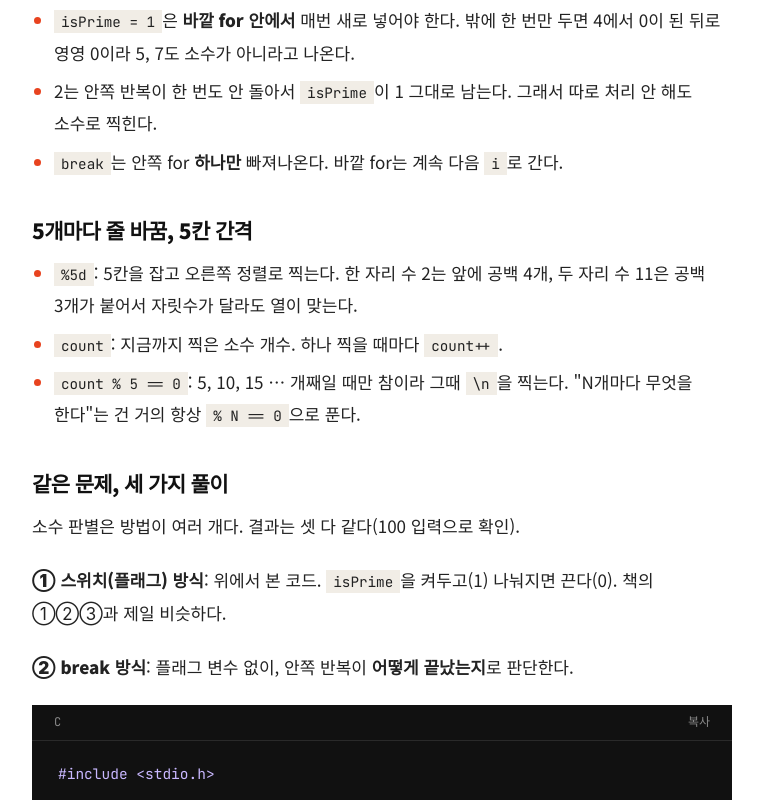
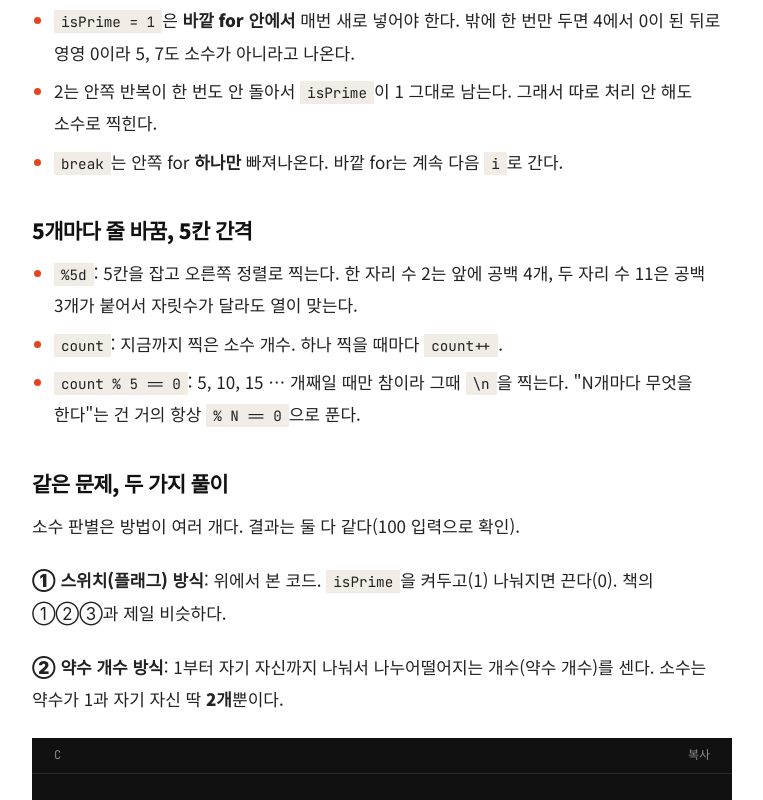
Before and after one commit to Leedonggeon123/C_STUDY, a plain HTML site: page ch06/index.html in a window 1280 px wide. Shown: the part 11200-12000 px from the top of the page, without its empty margins (396-1159 px from the left). Drawn offline with Linux system fonts and the light colour scheme.

Commit message:
Update index.html

```diff
--- a/ch06/index.html
+++ b/ch06/index.html
@@ -444,45 +444,10 @@ int main(void)
 <li><code>count</code>: 지금까지 찍은 소수 개수. 하나 찍을 때마다 <code>count++</code>.</li>
 <li><code>count % 5 == 0</code>: 5, 10, 15 … 개째일 때만 참이라 그때 <code>\n</code>을 찍는다. "N개마다 무엇을 한다"는 건 거의 항상 <code>% N == 0</code>으로 푼다.</li>
 </ul>
-<h3 id="_10">같은 문제, 세 가지 풀이</h3>
-<p>소수 판별은 방법이 여러 개다. 결과는 셋 다 같다(100 입력으로 확인).</p>
+<h3 id="_10">같은 문제, 두 가지 풀이</h3>
+<p>소수 판별은 방법이 여러 개다. 결과는 둘 다 같다(100 입력으로 확인).</p>
 <p><strong>① 스위치(플래그) 방식</strong>: 위에서 본 코드. <code>isPrime</code>을 켜두고(1) 나눠지면 끈다(0). 책의 ①②③과 제일 비슷하다.</p>
-<p><strong>② break 방식</strong>: 플래그 변수 없이, 안쪽 반복이 <strong>어떻게 끝났는지</strong>로 판단한다.</p>
-<div class="codewrap"><div class="bar"><span>C</span><button class="copy" type="button">복사</button></div><pre class="hl"><code class="language-c">#include &lt;stdio.h&gt;
-
-int main(void)
-{
-    int num, i, j;
-    int count = 0;
-
-    printf("2 이상의 정수를 입력하세요 : ");
-    scanf("%d", &amp;num);
-
-    for (i = 2; i &lt;= num; i++)
-    {
-        for (j = 2; j &lt; i; j++)
-        {
-            if (i % j == 0)
-                break;           // 나눠지면 바로 탈출
-        }
-
-        if (j == i)              // break 없이 끝까지 돌았다면 소수
-        {
-            printf("%5d", i);
-            count++;
-            if (count % 5 == 0)
-                printf("\n");
-        }
-    }
-    return 0;
-}</code></pre></div>
-<p>안쪽 for가 끝나는 경우는 두 가지다.</p>
-<ul>
-<li>중간에 나눠지는 수를 만나서 <code>break</code>로 빠져나옴 → 이때 <code>j</code>는 <code>i</code>보다 작다.</li>
-<li>한 번도 안 나눠져서 조건 <code>j &lt; i</code>가 거짓이 될 때까지 끝까지 돎 → 이때 <code>j</code>는 정확히 <code>i</code>.</li>
-</ul>
-<p>그래서 <code>j == i</code>면 소수다. 반복문이 끝난 뒤에도 <code>j</code> 값을 써야 하니까 <code>j</code>를 for 괄호 안이 아니라 위에서 미리 선언해야 한다.</p>
-<p><strong>③ 약수 개수 방식</strong>: 1부터 자기 자신까지 나눠서 나누어떨어지는 개수(약수 개수)를 센다. 소수는 약수가 1과 자기 자신 딱 <strong>2개</strong>뿐이다.</p>
+<p><strong>② 약수 개수 방식</strong>: 1부터 자기 자신까지 나눠서 나누어떨어지는 개수(약수 개수)를 센다. 소수는 약수가 1과 자기 자신 딱 <strong>2개</strong>뿐이다.</p>
 <div class="codewrap"><div class="bar"><span>C</span><button class="copy" type="button">복사</button></div><pre class="hl"><code class="language-c">#include &lt;stdio.h&gt;
 
 int main(void)
@@ -513,7 +478,7 @@ int main(void)
     }
     return 0;
 }</code></pre></div>
-<p>이해하기는 제일 쉬운데, <code>break</code>가 없어서 소수가 아닌 게 확정된 뒤에도 끝까지 다 나눠본다. 그래서 셋 중 가장 느리다.</p>
+<p>이해하기는 제일 쉬운데, <code>break</code>가 없어서 소수가 아닌 게 확정된 뒤에도 끝까지 다 나눠본다. 그래서 스위치 방식보다 느리다.</p>
 <div class="table-wrap"><table>
 <thead>
 <tr>
@@ -529,12 +494,6 @@ int main(void)
 <td><code>isPrime</code>이 1로 남았나</td>
 <td>책 설명과 같아서 읽기 쉬움</td>
 <td>변수 하나 더 필요</td>
-</tr>
-<tr>
-<td>break</td>
-<td>안쪽 반복이 끝까지 돌았나(<code>j == i</code>)</td>
-<td>변수가 적음</td>
-<td><code>j</code>를 바깥에 선언해야 함, 원리가 덜 직관적</td>
 </tr>
 <tr>
 <td>약수 개수</td>
```
